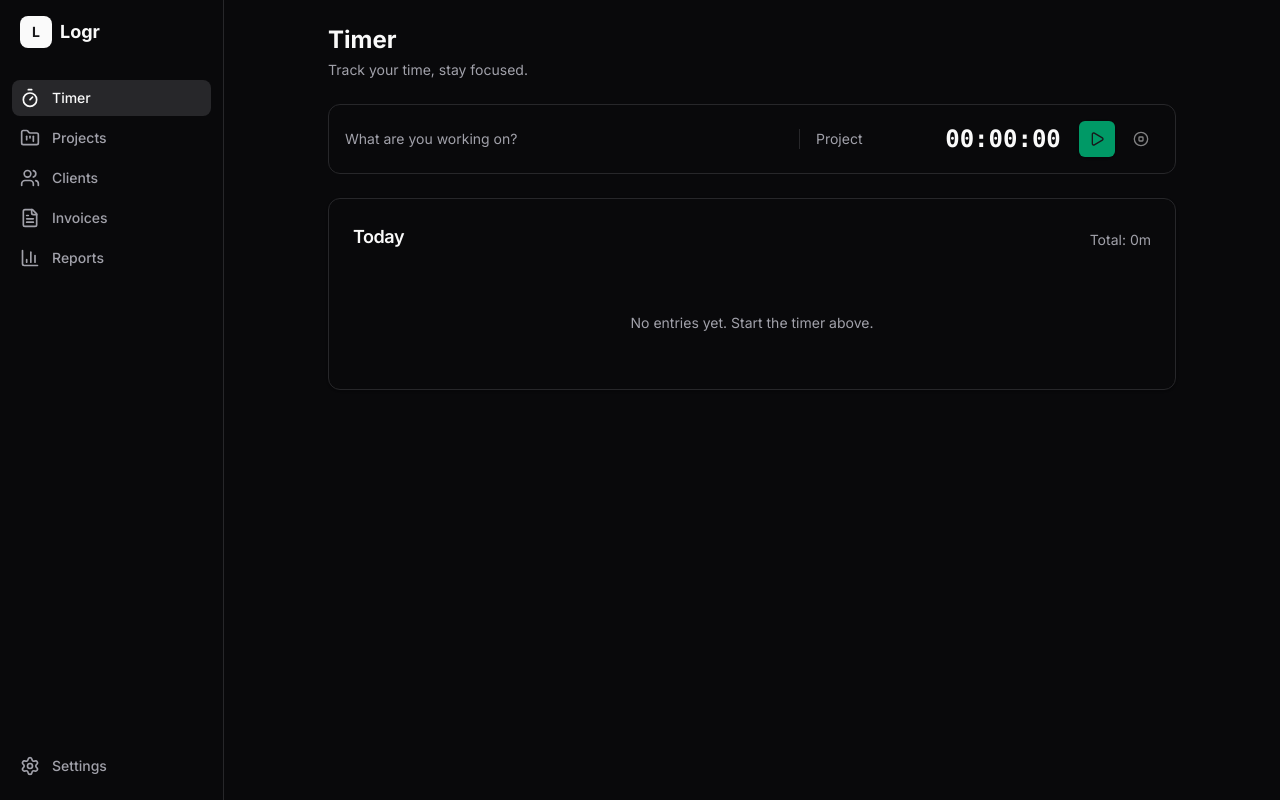
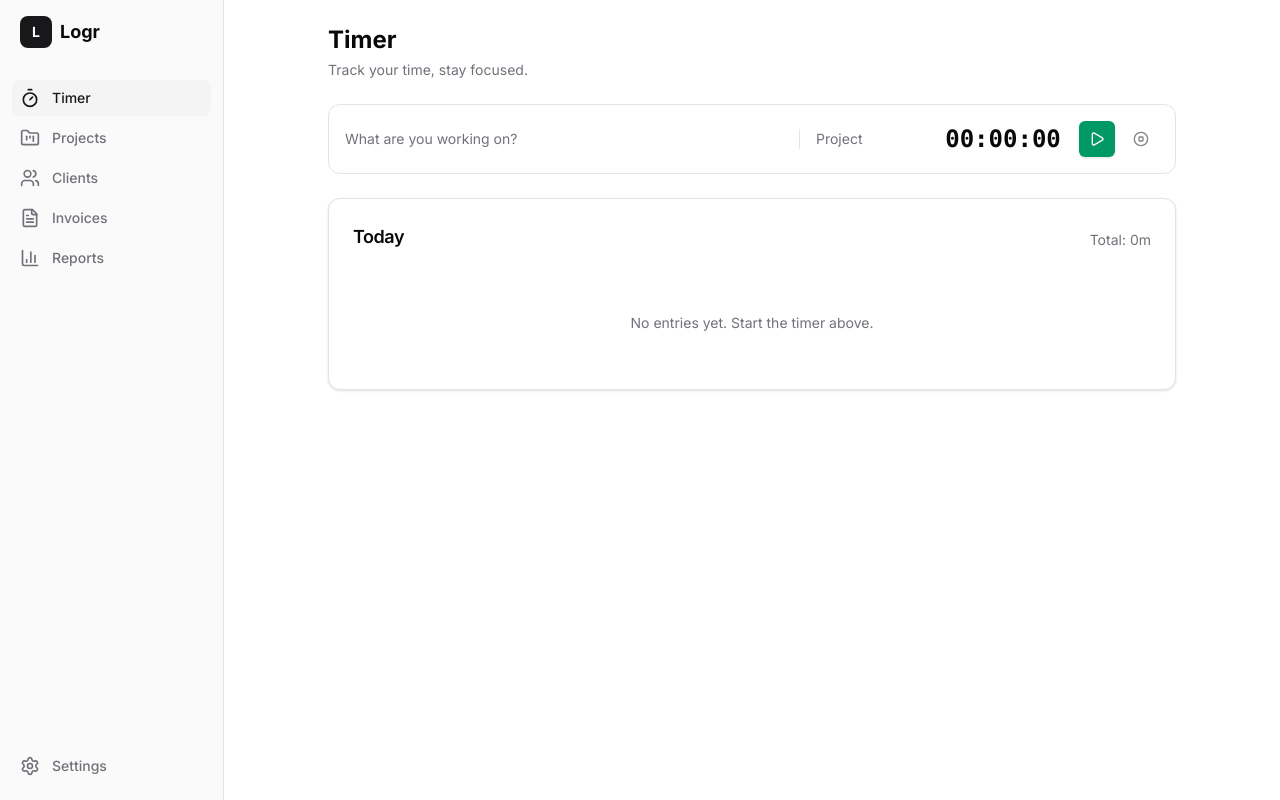
Before and after one commit to zerox9dev/logr, a React (Vite) app: page / in a window 1280 px wide. Built offline with nearby package versions, Linux system fonts and the light colour scheme.

Commit message:
Switch to light theme (zinc)

```diff
--- a/src/index.css
+++ b/src/index.css
@@ -1,33 +1,33 @@
 @import "tailwindcss";
 
 @theme {
-  --color-background: #09090b;
-  --color-foreground: #fafafa;
-  --color-card: #09090b;
-  --color-card-foreground: #fafafa;
-  --color-popover: #09090b;
-  --color-popover-foreground: #fafafa;
-  --color-primary: #fafafa;
-  --color-primary-foreground: #18181b;
-  --color-secondary: #27272a;
-  --color-secondary-foreground: #fafafa;
-  --color-muted: #27272a;
-  --color-muted-foreground: #a1a1aa;
-  --color-accent: #27272a;
-  --color-accent-foreground: #fafafa;
-  --color-destructive: #7f1d1d;
+  --color-background: #ffffff;
+  --color-foreground: #09090b;
+  --color-card: #ffffff;
+  --color-card-foreground: #09090b;
+  --color-popover: #ffffff;
+  --color-popover-foreground: #09090b;
+  --color-primary: #18181b;
+  --color-primary-foreground: #fafafa;
+  --color-secondary: #f4f4f5;
+  --color-secondary-foreground: #18181b;
+  --color-muted: #f4f4f5;
+  --color-muted-foreground: #71717a;
+  --color-accent: #f4f4f5;
+  --color-accent-foreground: #18181b;
+  --color-destructive: #ef4444;
   --color-destructive-foreground: #fafafa;
-  --color-border: #27272a;
-  --color-input: #27272a;
-  --color-ring: #d4d4d8;
-  --color-sidebar-background: #09090b;
-  --color-sidebar-foreground: #a1a1aa;
-  --color-sidebar-primary: #fafafa;
-  --color-sidebar-primary-foreground: #18181b;
-  --color-sidebar-accent: #27272a;
-  --color-sidebar-accent-foreground: #fafafa;
-  --color-sidebar-border: #27272a;
-  --color-sidebar-ring: #d4d4d8;
+  --color-border: #e4e4e7;
+  --color-input: #e4e4e7;
+  --color-ring: #18181b;
+  --color-sidebar-background: #fafafa;
+  --color-sidebar-foreground: #71717a;
+  --color-sidebar-primary: #18181b;
+  --color-sidebar-primary-foreground: #fafafa;
+  --color-sidebar-accent: #f4f4f5;
+  --color-sidebar-accent-foreground: #18181b;
+  --color-sidebar-border: #e4e4e7;
+  --color-sidebar-ring: #18181b;
   --radius-sm: 0.25rem;
   --radius-md: 0.375rem;
   --radius-lg: 0.5rem;
```
